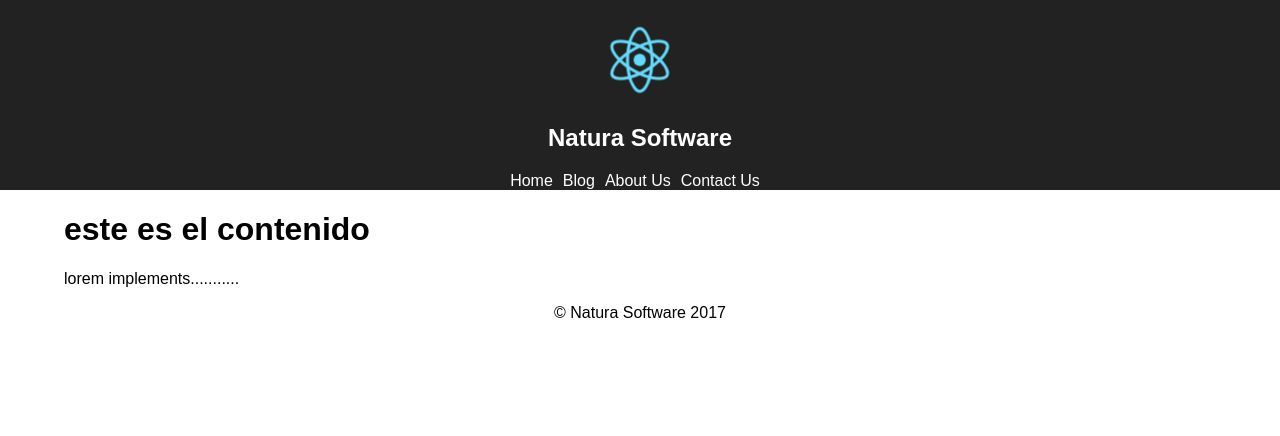
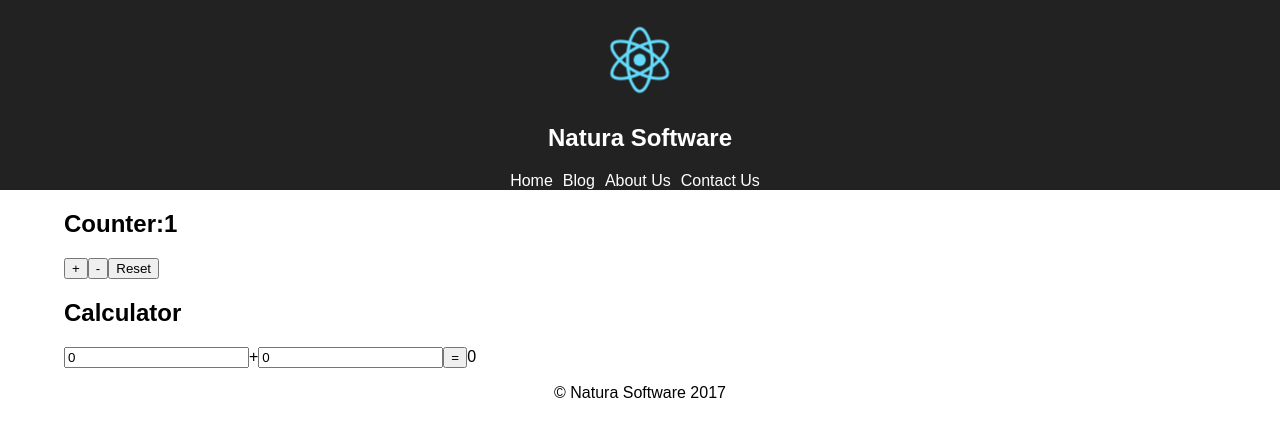
Before and after one commit to luchoguti/learn-react-app, a React (Create React App) app: page / in a window 1280 px wide. Shown: the top 436 px of the page. Built offline with nearby package versions, Linux system fonts and the light colour scheme.

Commit message:
lession three react basic

```diff
--- a/package.json
+++ b/package.json
@@ -3,6 +3,7 @@
   "version": "0.1.0",
   "private": true,
   "dependencies": {
+    "prop-types": "^15.6.0",
     "react": "^16.1.1",
     "react-dom": "^16.1.1",
     "react-scripts": "1.0.17"
--- a/src/components/Content.js
+++ b/src/components/Content.js
@@ -2,11 +2,76 @@ import React, { Component } from 'react';
 import './css/Content.css';
 
 class Content extends Component {
+	constructor(){
+		super();
+		this.state = {
+			count:0
+		};
+		//bind envia el contexto del this a la funcion
+		this.handleCountClick = this.handleCountClick.bind(this);
+		this.handleResultClick = this.handleResultClick.bind(this);
+		this.handleInputChanged = this.handleInputChanged.bind(this);
+
+	}
+	componentDidMount(){
+		this.setState({
+			count:1,
+			number1:0,
+			number2:0,
+			result:0
+		});
+	}
+	//siempre es obligatorio el usuo de  handle.. nombre evento en click, change, etc.
+	handleCountClick(e){
+		if(e.target.id === 'add'){
+			this.setState({
+				count: this.state.count + 1
+			});
+		} else if(e.target.id === 'subtract' && this.state.count > 0){
+			this.setState({
+				count: this.state.count -1
+			});
+		}else{
+			this.setState({
+				count: 0
+			});
+		}
+	}
+	handleInputChanged(e){
+
+		if(e.target.id === 'number1'){
+			this.setState({
+				number1: Number(e.target.value)
+			});
+		}else{
+			this.setState({
+				number2: Number(e.target.value)
+			});
+		}
+	}
+	handleResultClick(e){
+		this.setState({
+			result: this.state.number1 + this.state.number2
+		});
+	}
 	render() {
+		console.log('ejecucion render');
 		return (
 			<div className="Content">
-        <h1>este es el contenido</h1>
-        <p>lorem implements...........</p>
+			<h2>Counter:{this.state.count}</h2>
+			<p>
+				<button id="add" onClick={this.handleCountClick}>+</button>
+				<button id="subtract" onClick={this.handleCountClick}>-</button>
+				<button id="reset" onClick={this.handleCountClick}>Reset</button>
+			</p>
+			<h2>Calculator</h2>
+			<p>
+				<input type="number" id="number1" value={this.state.number1} onChange={this.handleInputChanged}/>
+				+
+				<input type="number" id="number2" value={this.state.number2} onChange={this.handleInputChanged}/>
+				<button id="result" onClick={this.handleResultClick}>=</button>
+				{this.state.result}
+			</p>
 			</div>
 			);
 		}
--- a/src/data/menu.js
+++ b/src/data/menu.js
@@ -15,5 +15,4 @@ export default[
 		'title':'Contact Us',
 		'url':'/contact'
 	}
-
 ];
```
Also changed, not shown: 2 other files (tests, documents, lock files or other folders). Lines whose indentation alone changed are shown as unchanged.
